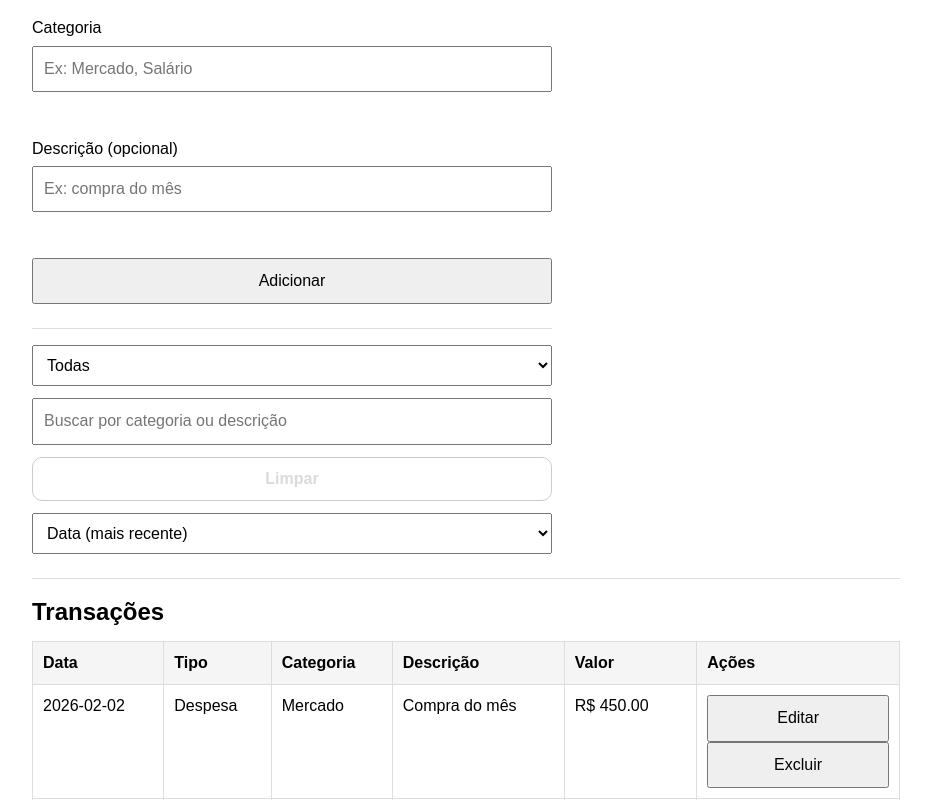
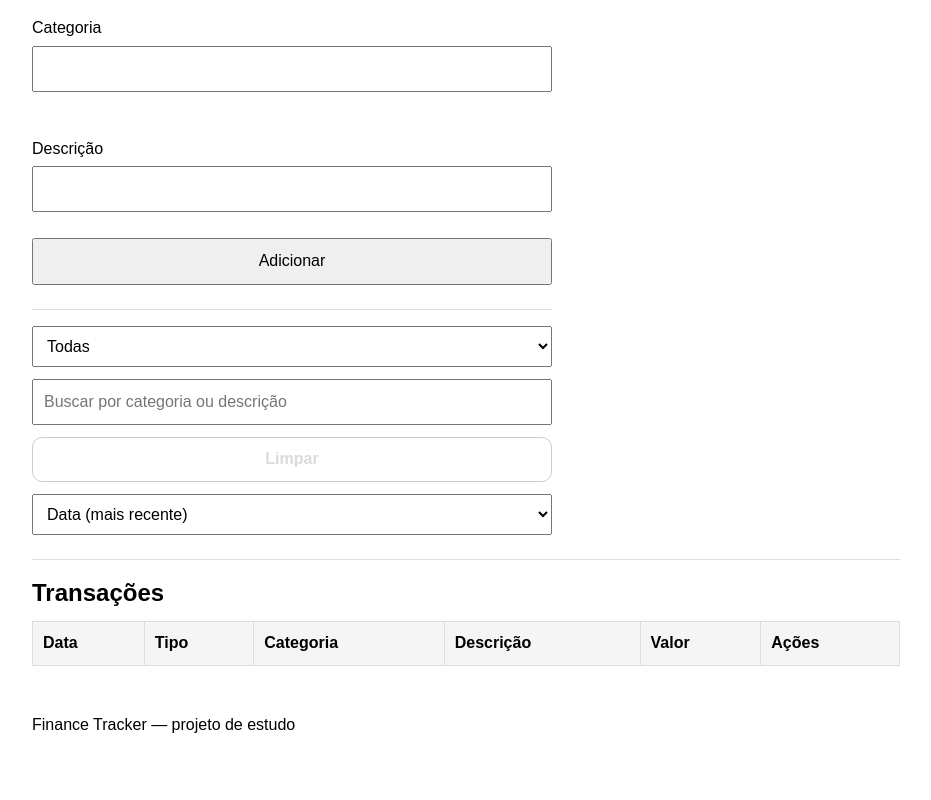
Before and after one commit to DMGSBZR/finance-tracker-vue, a Vue app in the folder finance-tracker-vue/: page / in a window 1280 px wide. Shown: the part 740-1540 px from the top of the page, without its empty margins (174-1105 px from the left). After the commit the page ends 1508 px from the top, so only its background shows below. Built offline with nearby package versions, Linux system fonts and the light colour scheme.

Commit message:
feat(vue): implement CRUD with reactive form and validation

```diff
--- a/finance-tracker-vue/src/App.vue
+++ b/finance-tracker-vue/src/App.vue
@@ -64,27 +64,78 @@ const visibleTransactions = computed(() => {
   return list;
 });
 
-// dados fake temporários (só pra ver render)
-if (transactions.value.length === 0) {
-  transactions.value.push(
-    {
-      id: "1",
-      type: "income",
-      date: "2026-02-01",
-      category: "Salário",
-      description: "Empresa",
-      amount: 3000,
-    },
-    {
-      id: "2",
-      type: "expense",
-      date: "2026-02-02",
-      category: "Mercado",
-      description: "Compra do mês",
-      amount: 450,
+    const form = ref({
+      type: '',
+      amount: '',
+      date: '',
+      category: '',
+      description: ''
+    });
+
+    const editingId = ref(null);
+    const errors = ref({});
+
+    function validateForm() {
+      const e = {};
+
+      if(!form.value.type) e.type = "Selecione o tipo";
+      if(!form.value.amount || Number(form.value.amount) <= 0) e.amount = "Informe um valor válido";
+      if(!form.value.date) e.date = "Informe a data";
+      if(!form.value.category.trim()) e.category = "Informe a categoria";
+
+      errors.value = e;
+      return Object.keys(e).length === 0;
     }
-  );
+
+function submitForm() {
+  if (!validateForm()) return;
+
+  const tx = {
+    id: editingId.value ?? crypto.randomUUID(),
+    type: form.value.type,
+    amount: Number(form.value.amount),
+    date: form.value.date,
+    category: form.value.category.trim(),
+    description: form.value.description.trim(),
+  };
+
+  if (editingId.value) {
+    const index = transactions.value.findIndex((t) => t.id === editingId.value);
+    if (index !== -1) {
+      transactions.value[index] = tx;
     }
+    editingId.value = null;
+  } else {
+    transactions.value.push(tx);
+  }
+
+  resetForm();
+}
+function resetForm() {
+  form.value = {
+    type: "",
+    amount: "",
+    date: "",
+    category: "",
+    description: "",
+  };
+  errors.value = {};
+}
+function editTransaction(tx) {
+  editingId.value = tx.id;
+  form.value = {
+    type: tx.type,
+    amount: tx.amount,
+    date: tx.date,
+    category: tx.category,
+    description: tx.description,
+  };
+}
+
+function deleteTransaction(id) {
+  transactions.value = transactions.value.filter((t) => t.id !== id);
+}
+
 </script>
 
 <template>
@@ -107,55 +158,52 @@ if (transactions.value.length === 0) {
 
         <div id="feedback" class="feedback" aria-live="polite" aria-atomic="true"></div>
 
-        <form>
+        <form @submit.prevent="submitForm">
+
   <div class="field">
-            <label for="type">Tipo</label>
-            <select id="type" name="type">
+    <label>Tipo</label>
+    <select v-model="form.type">
       <option value="">Selecione</option>
       <option value="income">Receita</option>
       <option value="expense">Despesa</option>
     </select>
-            <small id="type-error" class="field-error" aria-live="polite"></small>
+    <small class="field-error">{{ errors.type }}</small>
   </div>
 
   <div class="field">
-            <label for="amount">Valor</label>
-            <input type="number" id="amount" name="amount" min="0.01" step="0.01" />
-            <small id="amount-error" class="field-error" aria-live="polite"></small>
+    <label>Valor</label>
+    <input type="number" v-model="form.amount" />
+    <small class="field-error">{{ errors.amount }}</small>
   </div>
 
   <div class="field">
-            <label for="date">Data</label>
-            <input type="date" id="date" name="date" />
-            <small id="date-error" class="field-error" aria-live="polite"></small>
+    <label>Data</label>
+    <input type="date" v-model="form.date" />
+    <small class="field-error">{{ errors.date }}</small>
   </div>
 
   <div class="field">
-            <label for="category">Categoria</label>
-            <input
-              type="text"
-              id="category"
-              name="category"
-              placeholder="Ex: Mercado, Salário"
-              autocomplete="off"
-            />
-            <small id="category-error" class="field-error" aria-live="polite"></small>
+    <label>Categoria</label>
+    <input type="text" v-model="form.category" />
+    <small class="field-error">{{ errors.category }}</small>
   </div>
 
   <div class="field">
-            <label for="description">Descrição (opcional)</label>
-            <input
-              type="text"
-              id="description"
-              name="description"
-              placeholder="Ex: compra do mês"
-              autocomplete="off"
-            />
-            <small id="description-error" class="field-error" aria-live="polite"></small>
+    <label>Descrição</label>
+    <input type="text" v-model="form.description" />
   </div>
 
-          <button type="submit">Adicionar</button>
-          <button type="button" id="cancel-edit" hidden>Cancelar Edição</button>
+  <button type="submit">
+    {{ editingId ? "Salvar" : "Adicionar" }}
+  </button>
+
+  <button
+    type="button"
+    v-if="editingId"
+    @click="() => { editingId = null; resetForm(); }"
+  >
+    Cancelar Edição
+  </button>
 </form>
       </section>
 
@@ -210,8 +258,9 @@ if (transactions.value.length === 0) {
     <td>{{ tx.description }}</td>
     <td>R$ {{ tx.amount.toFixed(2) }}</td>
     <td>
-      <button>Editar</button>
-      <button>Excluir</button>
+      <button type="button @click="editTransaction(tx)>editar</button>
+      <button type="button @click="deleteTransaction(tx.id)>Excluir</button>
+
     </td>
   </tr>
 </tbody>
```
Lines whose indentation alone changed are shown as unchanged.
